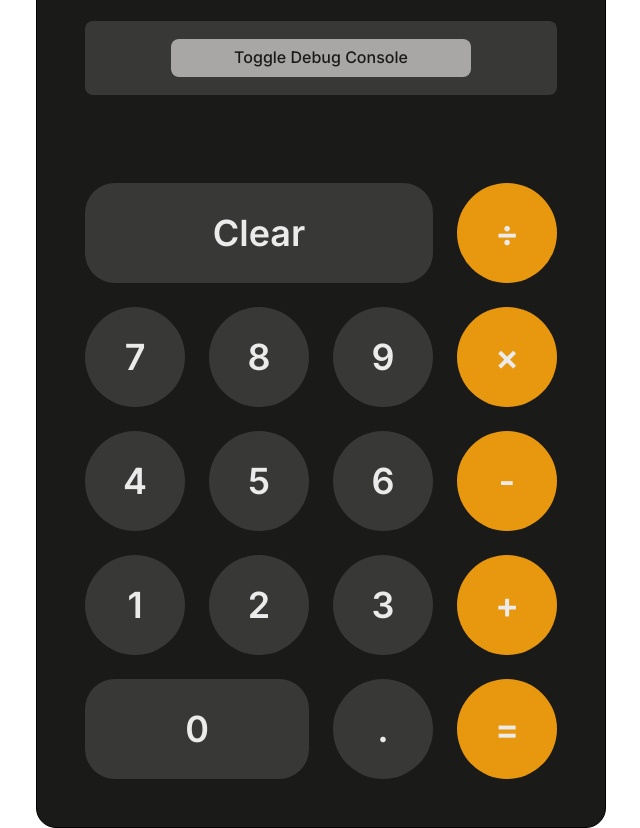
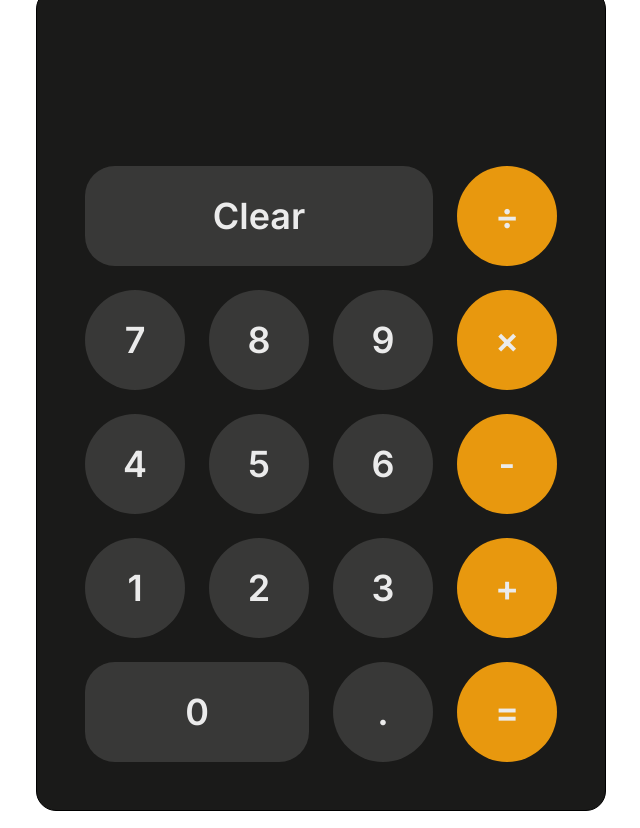
Before and after one commit to rzeng95/react-calculator, a Next.js app: page / in a window 1280 px wide. Shown: the whole page, without its empty margins (319-959 px from the left). Built offline with nearby package versions, Linux system fonts and the light colour scheme.

Commit message:
get it working while respecting order of operations

```diff
--- a/src/components/Calculator.tsx
+++ b/src/components/Calculator.tsx
@@ -11,7 +11,6 @@ import {
 import { useCallback, useState } from 'react';
 import { Output } from './Output';
 import axios from 'axios';
-import { Debug } from './Debug';
 
 const Container = styled.div({
   border: '1px solid black',
@@ -53,29 +52,24 @@ const BUTTON_ROWS = [
 ];
 
 export const Calculator = () => {
-  const [leftOperand, setLeftOperand] = useState<string>('');
-  const [rightOperand, setRightOperand] = useState<string>('');
-  const [operator, setOperator] = useState<string>('');
   const [input, setInput] = useState<string>('');
   const [loading, setLoading] = useState<boolean>(false);
+  const [expression, setExpression] = useState<string>('');
 
   const handleClear = useCallback(() => {
     setInput('');
-    setOperator('');
-    setLeftOperand('');
-    setRightOperand('');
   }, []);
 
   const submit = useCallback(async () => {
     try {
       setLoading(true);
 
-      await waitAsync(300);
+      await waitAsync(200); // prevent flash of loading content
 
       const { data } = await axios.post(
         'http://api.mathjs.org/v4/',
         {
-          expr: createExpression(`${leftOperand} ${operator} ${rightOperand}`),
+          expr: createExpression(input),
         },
         {
           headers: {
@@ -86,11 +80,9 @@ export const Calculator = () => {
 
       const { result } = data;
 
-      setLeftOperand(result);
       setInput(result);
-      setOperator('');
-      setRightOperand('');
       setLoading(false);
+      setExpression(input);
     } catch (err) {
       setLoading(false);
       alert(
@@ -102,69 +94,74 @@ export const Calculator = () => {
         ].join(' ')
       );
     }
-  }, [leftOperand, operator, rightOperand]);
+  }, [input]);
 
   const handleButtonClick = useCallback(
     async (value: string) => {
       if (value === Symbol.CLEAR) {
+        setExpression('');
         return handleClear();
       }
+
       if (value === Symbol.EQUAL) {
+        setExpression('');
         return submit();
       }
 
-      if (isOperator(value) && operator && rightOperand) {
-        // calculate first
-        await submit();
+      return setInput((prev) => {
+        const parts = prev.split(' ');
 
-        return setOperator(value);
-      } else if (isOperator(value)) {
-        return setOperator(value);
-      }
+        // ex: the input "5 x 3 + 1" would be separated into ["5", "x", "3", "+", 1]
 
-      let newInput = input;
+        if (parts[0] === '' && isOperator(value)) {
+          // no-op if first value is an operator
+          return prev;
+        }
 
-      if (operator && !rightOperand) {
-        // reset input when switching to rightOperand
-        newInput = '';
-      }
+        if (parts[0] === '' && isNumber(value)) {
+          // input is empty - set to value
+          return `${value}`; // make this a string, since prev.split(' ') won't work if prev is a number
+        }
 
-      if (isNumber(newInput) && isNumber(value)) {
-        // concat new number to previous number
-        newInput = `${newInput}${value}`;
-      } else if (
-        newInput.includes(Symbol.DECIMAL) &&
-        value === Symbol.DECIMAL
-      ) {
-        // no-op multiple decimal inputs
-        newInput = newInput;
-      } else if (isNumber(newInput) && value === Symbol.DECIMAL) {
-        // contact decimal to existing number
-        newInput = `${newInput}${value}`;
-      } else {
-        newInput = `${value}`;
-      }
+        const mostRecentPart = parts.pop();
 
-      setInput(newInput);
+        if (
+          mostRecentPart?.includes(Symbol.DECIMAL) &&
+          value === Symbol.DECIMAL
+        ) {
+          // no-op if current number already includes a decimal
+          return prev;
+        }
 
-      if (leftOperand && operator) {
-        setRightOperand(newInput);
-      } else if (!operator) {
-        setLeftOperand(newInput);
-      }
+        if (isOperator(mostRecentPart) && isOperator(value)) {
+          // replace existing latest operator with newest input operator
+          setExpression('');
+          return [...parts, value].join(' ');
+        }
+
+        if (isNumber(mostRecentPart) && isNumber(value)) {
+          // concat new number to previous number
+          setExpression('');
+          return [...parts, `${mostRecentPart}${value}`].join(' ');
+        }
+
+        if (isNumber(mostRecentPart) && value === Symbol.DECIMAL) {
+          // concat decimal to existing number
+          setExpression('');
+          return [...parts, `${mostRecentPart}${value}`].join(' ');
+        }
+
+        // otherwise, the new value is an operator and should be inserted after the latest part
+        setExpression('');
+        return [...parts, mostRecentPart, value].join(' ');
+      });
     },
-    [handleClear, input, leftOperand, operator, rightOperand, submit]
+    [handleClear, submit]
   );
 
   return (
     <Container>
-      <Debug
-        leftOperand={leftOperand}
-        rightOperand={rightOperand}
-        operator={operator}
-      />
-
-      <Output text={input} />
+      <Output text={input} expression={expression} />
 
       <ButtonsGrid>
         {BUTTON_ROWS.map((value) => (
@@ -172,7 +169,6 @@ export const Calculator = () => {
             key={value}
             value={value}
             loading={loading}
-            operatorSelected={value === operator}
             onClick={() => handleButtonClick(value as string)}
           />
         ))}
--- a/src/components/CalculatorButton.tsx
+++ b/src/components/CalculatorButton.tsx
@@ -6,18 +6,15 @@ interface Props {
   value: number | string;
   onClick: () => void;
   loading: boolean;
-  operatorSelected: boolean;
 }
 
 interface ContainerProps {
   value: number | string;
   isZero: boolean;
   isSymbol: boolean;
-  operatorSelected: boolean;
 }
 
-const Container = styled.div(
-  ({ value, isZero, isSymbol, operatorSelected }: ContainerProps) => {
+const Container = styled.div(({ value, isZero, isSymbol }: ContainerProps) => {
   return {
     width: '100%',
     height: '100px',
@@ -25,53 +22,35 @@ const Container = styled.div(
     display: 'flex',
     justifyContent: 'center',
     alignItems: 'center',
-      backgroundColor: operatorSelected
-        ? Colors.WHITE
-        : isSymbol
-        ? Colors.ORANGE
-        : Colors.MEDIUMGREY,
+    backgroundColor: isSymbol ? Colors.ORANGE : Colors.MEDIUMGREY,
     '&:hover': {
-        backgroundColor: isSymbol
-          ? Colors.ORANGE_HOVER
-          : Colors.MEDIUMGREY_HOVER,
+      backgroundColor: isSymbol ? Colors.ORANGE_HOVER : Colors.MEDIUMGREY_HOVER,
     },
     cursor: 'pointer',
     transition: '0.2s',
     gridColumn:
       value === Symbol.CLEAR ? 'span 3' : isZero ? 'span 2' : 'span 1',
   };
-  }
-);
+});
 
-interface ValueProps {
-  operatorSelected: boolean;
-}
-
-const Value = styled.div(({ operatorSelected }: ValueProps) => ({
+const Value = styled.div({
   fontSize: '36px',
   fontWeight: '600',
-  color: operatorSelected ? Colors.ORANGE : Colors.WHITE,
-}));
+  color: Colors.WHITE,
+});
 
-export const CalculatorButton = ({
-  value,
-  onClick,
-  loading,
-  operatorSelected,
-}: Props) => {
-  const isOrangeButton = isOperator(value) || value === Symbol.EQUAL;
+export const CalculatorButton = ({ value, onClick, loading }: Props) => {
   return (
     <Container
       value={value}
       isZero={value === 0}
-      isSymbol={isOrangeButton}
-      operatorSelected={operatorSelected}
+      isSymbol={isOperator(value)}
       onClick={!loading ? onClick : () => {}}
     >
-      {loading && isOrangeButton ? (
+      {loading && value === Symbol.EQUAL ? (
         <ClipLoader color={Colors.ORANGE_HOVER} loading={true} size={30} />
       ) : (
-        <Value operatorSelected={operatorSelected}>{value}</Value>
+        <Value>{value}</Value>
       )}
     </Container>
   );
--- a/src/components/Debug.tsx
+++ /dev/null
@@ -1,64 +0,0 @@
-import styled from '@emotion/styled';
-import { useCallback, useState } from 'react';
-import { Colors } from 'src/utils';
-
-interface Props {
-  leftOperand: string;
-  rightOperand: string;
-  operator: string;
-}
-
-const Container = styled.div({
-  borderRadius: '8px',
-  backgroundColor: Colors.MEDIUMGREY,
-  padding: '18px',
-});
-
-const Header = styled.div({
-  display: 'flex',
-  justifyContent: 'center',
-  alignItems: 'center',
-});
-
-const Toggle = styled.div({
-  textAlign: 'center',
-  cursor: 'pointer',
-  width: '300px',
-  height: '30px',
-  backgroundColor: Colors.LIGHTGREY,
-  color: Colors.DARKGREY,
-  fontWeight: '500',
-  paddingTop: '8px',
-  borderRadius: '8px',
-});
-
-const DebugLine = styled.div({
-  fontSize: '18px',
-  fontWeight: '600',
-  color: Colors.WHITE,
-  marginTop: '8px',
-});
-
-export const Debug = ({ leftOperand, rightOperand, operator }: Props) => {
-  const [show, setShow] = useState<boolean>(false);
-
-  const handleToggle = useCallback(() => {
-    setShow((prev) => !prev);
-  }, []);
-
-  return (
-    <Container>
-      <Header>
-        <Toggle onClick={handleToggle}>Toggle Debug Console</Toggle>
-      </Header>
-
-      {show && (
-        <>
-          <DebugLine>Left Operand: {leftOperand}</DebugLine>
-          <DebugLine>Right Operand: {rightOperand}</DebugLine>
-          <DebugLine>Operator: {operator}</DebugLine>
-        </>
-      )}
-    </Container>
-  );
-};
--- a/src/components/Output.tsx
+++ b/src/components/Output.tsx
@@ -3,26 +3,35 @@ import { Colors } from 'src/utils';
 
 interface Props {
   text: string;
+  expression: string;
 }
 
 const Container = styled.div({
   marginTop: '24px',
   marginBottom: '24px',
-  width: '100%',
+  width: '470px',
   textAlign: 'right',
   textWrap: 'wrap',
-  height: '40px',
+  minHeight: '80px',
 });
 
 const Copy = styled.div({
   fontSize: '36px',
-  fontWeight: '600',
+  fontWeight: '700',
   color: Colors.WHITE,
 });
 
-export const Output = ({ text }: Props) => {
+const Expression = styled.div({
+  height: '20px',
+  fontSize: '18px',
+  fontWeight: '500',
+  color: Colors.LIGHTGREY,
+});
+
+export const Output = ({ text, expression }: Props) => {
   return (
     <Container>
+      <Expression>{expression}</Expression>
       <Copy>{text}</Copy>
     </Container>
   );
--- a/src/components/index.tsx
+++ b/src/components/index.tsx
@@ -2,4 +2,3 @@ export * from './CalculatorButton';
 export * from './Calculator';
 export * from './PageContainer';
 export * from './Output';
-export * from './Debug';
--- a/src/utils/symbols.ts
+++ b/src/utils/symbols.ts
@@ -13,9 +13,14 @@ const Operators: string[] = [
   Symbol.MULTIPLY,
   Symbol.ADD,
   Symbol.MINUS,
+  Symbol.EQUAL,
 ];
 
-export const isOperator = (input: string | number) => {
+export const isOperator = (input: string | number | undefined) => {
+  if (!input) {
+    return false;
+  }
+
   return Operators.includes(input as string);
 };
 
```
Also changed, not shown: assets/react-calculator-screenshot.png. Lines whose indentation alone changed are shown as unchanged.
